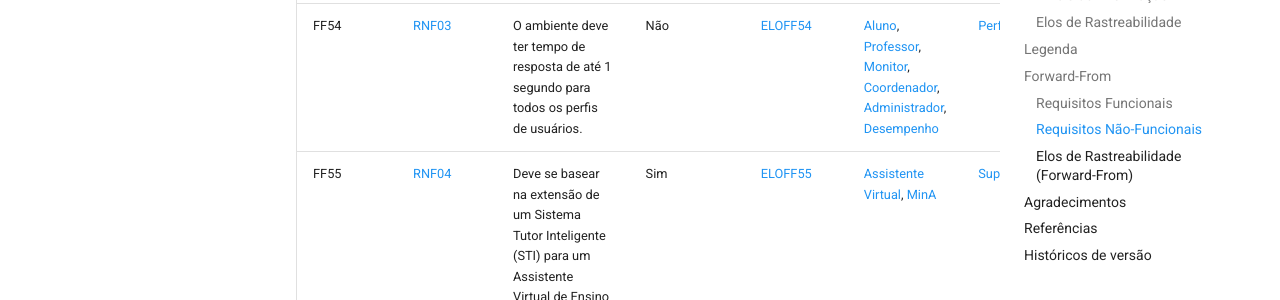
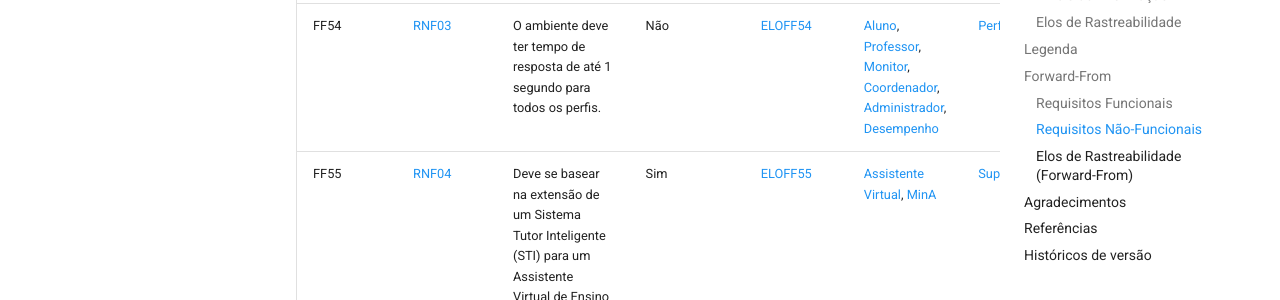
Before and after one commit to Requisitos-de-Software/2025.2-Grupo03, an MkDocs documentation site: the page built from docs/Pos-modelagem/forward.md, in a window 1280 px wide and 900 px high, scrolled down 13102 px. Shown: the part 242-542 px from the top of the window. Built offline with MkDocs 1.6.1 and Material for MkDocs 9.7.7, drawn with Linux system fonts in a browser that asks for light colours; comment, search, counter and statistics services are not loaded; some of the changed text lies outside the part shown.

Commit message:
substituindo "usuário"

```diff
--- a/docs/Pos-modelagem/forward.md
+++ b/docs/Pos-modelagem/forward.md
@@ -153,7 +153,7 @@
 |------|-----------|-----------|--------------|-----------------|---------|---------------------------|---------------|
 | <a id="FF52"></a>FF52  | [RNF01](https://requisitos-de-software.github.io/2025.2-Grupo03/Elicitacao/requisitos_elicitados/#RNF01) | A interface deve se adaptar automaticamente ao perfil de cada indivíduo (aluno, monitor, professor, etc.). | Sim | [ELOFF52](#ELOFF52) | [Aluno](https://requisitos-de-software.github.io/2025.2-Grupo03/Modelagem/lexico/#lexico-1-aluno), [Monitor](https://requisitos-de-software.github.io/2025.2-Grupo03/Modelagem/lexico/#lexico-3-monitor), [Professor](https://requisitos-de-software.github.io/2025.2-Grupo03/Modelagem/lexico/#lexico-2-professor), [Perfil](https://requisitos-de-software.github.io/2025.2-Grupo03/Modelagem/lexico/#lexico-23-perfil) | [Usabilidade](https://requisitos-de-software.github.io/2025.2-Grupo03/Modelagem/especificacao_suplementar/#2-usabilidade) | [NFR 01 - Usabilidade](https://requisitos-de-software.github.io/2025.2-Grupo03/Modelagem/nfr_framework/#nfr-01-usabilidade) |
 | <a id="FF53"></a>FF53  | [RNF02](https://requisitos-de-software.github.io/2025.2-Grupo03/Elicitacao/requisitos_elicitados/#RNF02) | O sistema deve ser acessível pela internet, presencial ou a distância. | Sim | [ELOFF53](#ELOFF53) | [Aluno](https://requisitos-de-software.github.io/2025.2-Grupo03/Modelagem/lexico/#lexico-1-aluno), [Professor](https://requisitos-de-software.github.io/2025.2-Grupo03/Modelagem/lexico/#lexico-2-professor) | [Usabilidade](https://requisitos-de-software.github.io/2025.2-Grupo03/Modelagem/especificacao_suplementar/#2-usabilidade) | [NFR 01 - Usabilidade](https://requisitos-de-software.github.io/2025.2-Grupo03/Modelagem/nfr_framework/#nfr-01-usabilidade) |
-| <a id="FF54"></a>FF54 | [RNF03](https://requisitos-de-software.github.io/2025.2-Grupo03/Elicitacao/requisitos_elicitados/#RNF03) | O ambiente deve ter tempo de resposta de até 1 segundo para todos os perfis de usuários. | Não | [ELOFF54](#ELOFF54) | [Aluno](https://requisitos-de-software.github.io/2025.2-Grupo03/Modelagem/lexico/#lexico-1-aluno), [Professor](https://requisitos-de-software.github.io/2025.2-Grupo03/Modelagem/lexico/#lexico-2-professor), [Monitor](https://requisitos-de-software.github.io/2025.2-Grupo03/Modelagem/lexico/#lexico-3-monitor), [Coordenador](https://requisitos-de-software.github.io/2025.2-Grupo03/Modelagem/lexico/#lexico-4-coordenador), [Administrador](https://requisitos-de-software.github.io/2025.2-Grupo03/Modelagem/lexico/#lexico-5-administrador), [Desempenho](https://requisitos-de-software.github.io/2025.2-Grupo03/Modelagem/lexico/#lexico-28-desempenho) | [Performance](https://requisitos-de-software.github.io/2025.2-Grupo03/Modelagem/especificacao_suplementar/#1-performance) | [NFR 04 - Performance](https://requisitos-de-software.github.io/2025.2-Grupo03/Modelagem/nfr_framework/#nfr-04-performance) |
+| <a id="FF54"></a>FF54 | [RNF03](https://requisitos-de-software.github.io/2025.2-Grupo03/Elicitacao/requisitos_elicitados/#RNF03) | O ambiente deve ter tempo de resposta de até 1 segundo para todos os perfis. | Não | [ELOFF54](#ELOFF54) | [Aluno](https://requisitos-de-software.github.io/2025.2-Grupo03/Modelagem/lexico/#lexico-1-aluno), [Professor](https://requisitos-de-software.github.io/2025.2-Grupo03/Modelagem/lexico/#lexico-2-professor), [Monitor](https://requisitos-de-software.github.io/2025.2-Grupo03/Modelagem/lexico/#lexico-3-monitor), [Coordenador](https://requisitos-de-software.github.io/2025.2-Grupo03/Modelagem/lexico/#lexico-4-coordenador), [Administrador](https://requisitos-de-software.github.io/2025.2-Grupo03/Modelagem/lexico/#lexico-5-administrador), [Desempenho](https://requisitos-de-software.github.io/2025.2-Grupo03/Modelagem/lexico/#lexico-28-desempenho) | [Performance](https://requisitos-de-software.github.io/2025.2-Grupo03/Modelagem/especificacao_suplementar/#1-performance) | [NFR 04 - Performance](https://requisitos-de-software.github.io/2025.2-Grupo03/Modelagem/nfr_framework/#nfr-04-performance) |
 | <a id="FF55"></a>FF55  | [RNF04](https://requisitos-de-software.github.io/2025.2-Grupo03/Elicitacao/requisitos_elicitados/#RNF04) | Deve se basear na extensão de um Sistema Tutor Inteligente (STI) para um Assistente Virtual de Ensino Inteligente (ITA). | Sim | [ELOFF55](#ELOFF55) | [Assistente Virtual](https://requisitos-de-software.github.io/2025.2-Grupo03/Modelagem/lexico/#lexico-27-assistente-virtual), [MinA](https://requisitos-de-software.github.io/2025.2-Grupo03/Modelagem/lexico/#lexico-7-mina) | [Suportabilidade](httpsf://requisitos-de-software.github.io/2025.2-Grupo03/Modelagem/especificacao_suplementar/#4-suportabilidade) | [NFR 03 - Suportabilidade](https://requisitos-de-software.github.io/2025.2-Grupo03/Modelagem/nfr_framework/#nfr-03-suportabilidade) |
 | <a id="FF56"></a>FF56  | [RNF05](https://requisitos-de-software.github.io/2025.2-Grupo03/Elicitacao/requisitos_elicitados/#RNF05) | Deve empregar recursos tecnológicos alinhados à Teoria da Aprendizagem Significativa (TAS). | Sim | [ELOFF56](#ELOFF56) | [Aluno](https://requisitos-de-software.github.io/2025.2-Grupo03/Modelagem/lexico/#lexico-1-aluno), [Professor](https://requisitos-de-software.github.io/2025.2-Grupo03/Modelagem/lexico/#lexico-2-professor), [Analisar Desempenho](https://requisitos-de-software.github.io/2025.2-Grupo03/Modelagem/lexico/#lexico-24-analisar-desempenho) | [Suportabilidade](httpsf://requisitos-de-software.github.io/2025.2-Grupo03/Modelagem/especificacao_suplementar/#4-suportabilidade) | [NFR 03 - Suportabilidade](https://requisitos-de-software.github.io/2025.2-Grupo03/Modelagem/nfr_framework/#nfr-03-suportabilidade) |
 | <a id="FF57"></a>FF57  | [RNF06](https://requisitos-de-software.github.io/2025.2-Grupo03/Elicitacao/requisitos_elicitados/#RNF06) | Projeto multidisciplinar envolvendo Educação, Psicologia e Informática. | Sim | [ELOFF57](#ELOFF57) | [Professor](https://requisitos-de-software.github.io/2025.2-Grupo03/Modelagem/lexico/#lexico-2-professor), [Aluno](https://requisitos-de-software.github.io/2025.2-Grupo03/Modelagem/lexico/#lexico-1-aluno), [Aprendizagem](https://requisitos-de-software.github.io/2025.2-Grupo03/Modelagem/lexico/#lexico-13-aprendizagem) | [Suportabilidade](httpsf://requisitos-de-software.github.io/2025.2-Grupo03/Modelagem/especificacao_suplementar/#4-suportabilidade) | [NFR 03 - Suportabilidade](https://requisitos-de-software.github.io/2025.2-Grupo03/Modelagem/nfr_framework/#nfr-03-suportabilidade) |
@@ -162,7 +162,7 @@
 | <a id="FF60"></a>FF60 | [RNF09](https://requisitos-de-software.github.io/2025.2-Grupo03/Elicitacao/requisitos_elicitados/#RNF09) | O sistema deve estar disponível 24 horas por dia, 7 dias por semana, com tempo de indisponibilidade máximo de 1% ao mês. | Sim | [ELOFF60](#ELOFF60) | [Aluno](https://requisitos-de-software.github.io/2025.2-Grupo03/Modelagem/lexico/#lexico-1-aluno), [Professor](https://requisitos-de-software.github.io/2025.2-Grupo03/Modelagem/lexico/#lexico-2-professor), [Administrador](https://requisitos-de-software.github.io/2025.2-Grupo03/Modelagem/lexico/#lexico-5-administrador) | [3. Confiabilidade](https://requisitos-de-software.github.io/2025.2-Grupo03/Modelagem/especificacao_suplementar/#3-confiabilidade) | [NFR 02 – Confiabilidade](https://requisitos-de-software.github.io/2025.2-Grupo03/Modelagem/nfr_framework/#nfr-02-confiabilidade) |
 | <a id="FF61"></a>FF61 | [RNF10](https://requisitos-de-software.github.io/2025.2-Grupo03/Elicitacao/requisitos_elicitados/#RNF10) | O tempo de resposta para carregamento de dashboards e gráficos deve ser inferior a 3 segundos. | Não | [ELOFF61](#ELOFF61) | [Professor](https://requisitos-de-software.github.io/2025.2-Grupo03/Modelagem/lexico/#lexico-2-professor), [Monitor](https://requisitos-de-software.github.io/2025.2-Grupo03/Modelagem/lexico/#lexico-3-monitor), [Consultar Desempenho](https://requisitos-de-software.github.io/2025.2-Grupo03/Modelagem/lexico/#lexico-12-consultar-desempenho), [Estatísticas](https://requisitos-de-software.github.io/2025.2-Grupo03/Modelagem/lexico/#lexico-26-estatisticas), [Desempenho](https://requisitos-de-software.github.io/2025.2-Grupo03/Modelagem/lexico/#lexico-28-desempenho) | [5. Performance](https://requisitos-de-software.github.io/2025.2-Grupo03/Modelagem/especificacao_suplementar/#5-performance) | [NFR 04 – Performance](https://requisitos-de-software.github.io/2025.2-Grupo03/Modelagem/nfr_framework/#nfr-04-performance) |
 | <a id="FF62"></a>FF62 | [RNF11](https://requisitos-de-software.github.io/2025.2-Grupo03/Elicitacao/requisitos_elicitados/#RNF11) | O sistema deve ser compatível com dispositivos móveis (responsividade). | Não | [ELOFF62](#ELOFF62) | [Aluno](https://requisitos-de-software.github.io/2025.2-Grupo03/Modelagem/lexico/#lexico-1-aluno), [Professor](https://requisitos-de-software.github.io/2025.2-Grupo03/Modelagem/lexico/#lexico-2-professor), [Monitor](https://requisitos-de-software.github.io/2025.2-Grupo03/Modelagem/lexico/#lexico-3-monitor), [Coordenador](https://requisitos-de-software.github.io/2025.2-Grupo03/Modelagem/lexico/#lexico-4-coordenador), [Administrador](https://requisitos-de-software.github.io/2025.2-Grupo03/Modelagem/lexico/#lexico-5-administrador) | [Usabilidade](https://requisitos-de-software.github.io/2025.2-Grupo03/Modelagem/especificacao_suplementar/#2-usabilidade) | [NFR 01 - Usabilidade](https://requisitos-de-software.github.io/2025.2-Grupo03/Modelagem/nfr_framework/#nfr-01-usabilidade) |
-| <a id="FF63"></a>FF63  | [RNF12](https://requisitos-de-software.github.io/2025.2-Grupo03/Elicitacao/requisitos_elicitados/#RNF12) | O sistema deve seguir padrões de acessibilidade para garantir usabilidade a todos os usuários. | Não | [ELOFF63](#ELOFF63) | [Aluno](https://requisitos-de-software.github.io/2025.2-Grupo03/Modelagem/lexico/#lexico-1-aluno), [Professor](https://requisitos-de-software.github.io/2025.2-Grupo03/Modelagem/lexico/#lexico-2-professor), [Monitor](https://requisitos-de-software.github.io/2025.2-Grupo03/Modelagem/lexico/#lexico-3-monitor), [Coordenador](https://requisitos-de-software.github.io/2025.2-Grupo03/Modelagem/lexico/#lexico-4-coordenador), [Administrador](https://requisitos-de-software.github.io/2025.2-Grupo03/Modelagem/lexico/#lexico-5-administrador) | [Usabilidade](https://requisitos-de-software.github.io/2025.2-Grupo03/Modelagem/especificacao_suplementar/#2-usabilidade) | [NFR 01 - Usabilidade](https://requisitos-de-software.github.io/2025.2-Grupo03/Modelagem/nfr_framework/#nfr-01-usabilidade) |
+| <a id="FF63"></a>FF63  | [RNF12](https://requisitos-de-software.github.io/2025.2-Grupo03/Elicitacao/requisitos_elicitados/#RNF12) | O sistema deve seguir padrões de acessibilidade para garantir usabilidade a todos os indivíduos. | Não | [ELOFF63](#ELOFF63) | [Aluno](https://requisitos-de-software.github.io/2025.2-Grupo03/Modelagem/lexico/#lexico-1-aluno), [Professor](https://requisitos-de-software.github.io/2025.2-Grupo03/Modelagem/lexico/#lexico-2-professor), [Monitor](https://requisitos-de-software.github.io/2025.2-Grupo03/Modelagem/lexico/#lexico-3-monitor), [Coordenador](https://requisitos-de-software.github.io/2025.2-Grupo03/Modelagem/lexico/#lexico-4-coordenador), [Administrador](https://requisitos-de-software.github.io/2025.2-Grupo03/Modelagem/lexico/#lexico-5-administrador) | [Usabilidade](https://requisitos-de-software.github.io/2025.2-Grupo03/Modelagem/especificacao_suplementar/#2-usabilidade) | [NFR 01 - Usabilidade](https://requisitos-de-software.github.io/2025.2-Grupo03/Modelagem/nfr_framework/#nfr-01-usabilidade) |
 | <a id="FF64"></a>FF64 | [RNF14](httpsa://requisitos-de-software.github.io/2025.2-Grupo03/Elicitacao/requisitos_elicitados/#RNF14) | O sistema deve permitir escalabilidade para atender um número crescente de alunos e módulos sem perda de desempenho. | Sim | [ELOFF64](#ELOFF64) | [Aluno](httpsa://requisitos-de-software.github.io/2025.2-Grupo03/Modelagem/lexico/#lexico-1-aluno), [Desempenho](https://requisitos-de-software.github.io/2025.2-Grupo03/Modelagem/lexico/#lexico-28-desempenho) | [4. Suportabilidade](https://requisitos-de-software.github.io/2025.2-Grupo03/Modelagem/especificacao_suplementar/#4-suportabilidade) | [NFR 03 – Suportabilidade](https://requisitos-de-software.github.io/2025.2-Grupo03/Modelagem/nfr_framework/#nfr-03-suportabilidade) |
 | <a id="FF65"></a>FF65 | [RNF15](https://requisitos-de-software.github.io/2025.2-Grupo03/Elicitacao/requisitos_elicitados/#RNF15) | O sistema deve garantir a privacidade dos dados dos estudantes em conformidade com a LGPD. | Sim | [ELOFF65](#ELOFF65) | [Aluno](https://requisitos-de-software.github.io/2025.2-Grupo03/Modelagem/lexico/#lexico-1-aluno), [Administrador](https://requisitos-de-software.github.io/2025.2-Grupo03/Modelagem/lexico/#lexico-5-administrador), [Perfil](https://requisitos-de-software.github.io/2025.2-Grupo03/Modelagem/lexico/#lexico-23-perfil) | [3. Confiabilidade](https://requisitos-de-software.github.io/2025.2-Grupo03/Modelagem/especificacao_suplementar/#3-confiabilidade) | [NFR 02 – Confiabilidade](https://requisitos-de-software.github.io/2025.2-Grupo03/Modelagem/nfr_framework/#nfr-02-confiabilidade) |
 | <a id="FF66"></a>FF66  | [RNF13](https://requisitos-de-software.github.io/2025.2-Grupo03/Elicitacao/requisitos_elicitados/#RNF13) | Integração com outros AVAs e Sistemas Educacionais Externos | Não | [ELOFF66](#ELOFF66) | [Administrador](https://requisitos-de-software.github.io/2025.2-Grupo03/Modelagem/lexico/#lexico-5-administrador) | [Suportabilidade](httpsf://requisitos-de-software.github.io/2025.2-Grupo03/Modelagem/especificacao_suplementar/#4-suportabilidade) | [NFR 03 - Suportabilidade](https://requisitos-de-software.github.io/2025.2-Grupo03/Modelagem/nfr_framework/#nfr-03-suportabilidade) |
```
